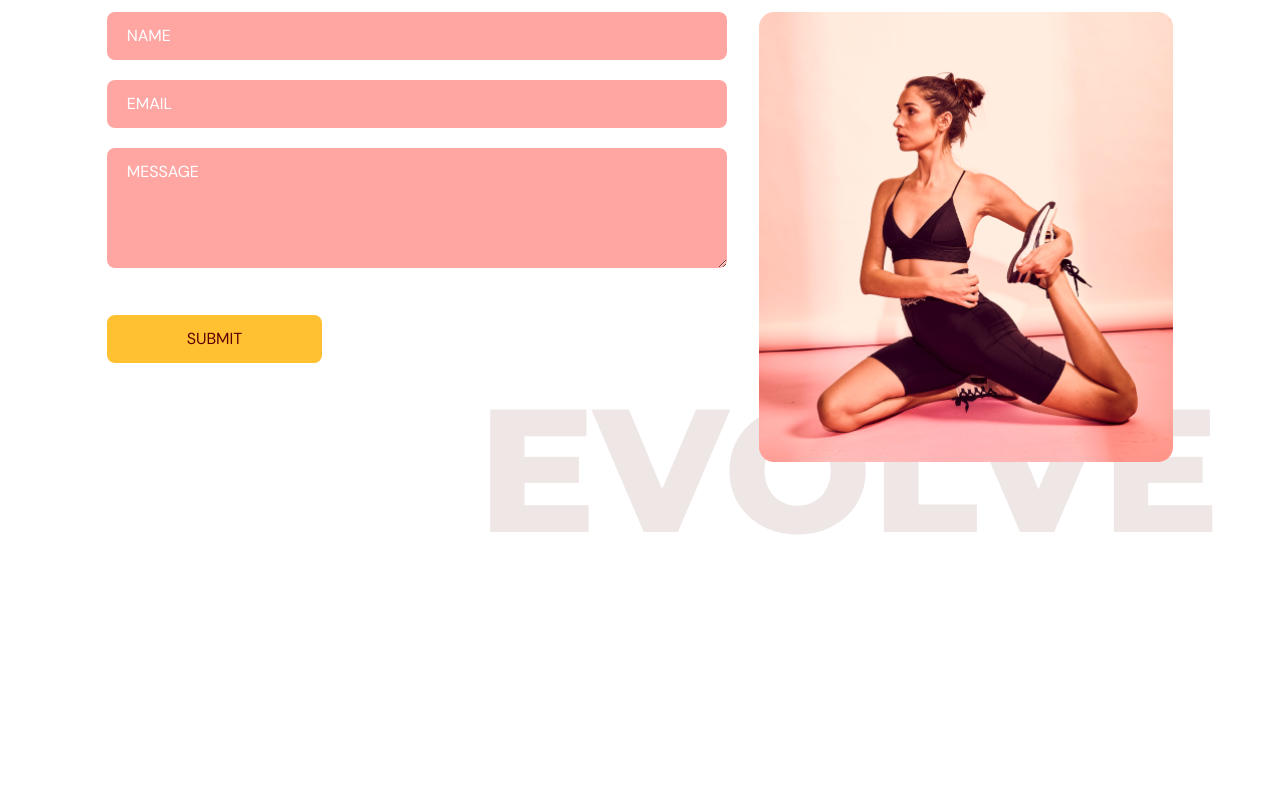
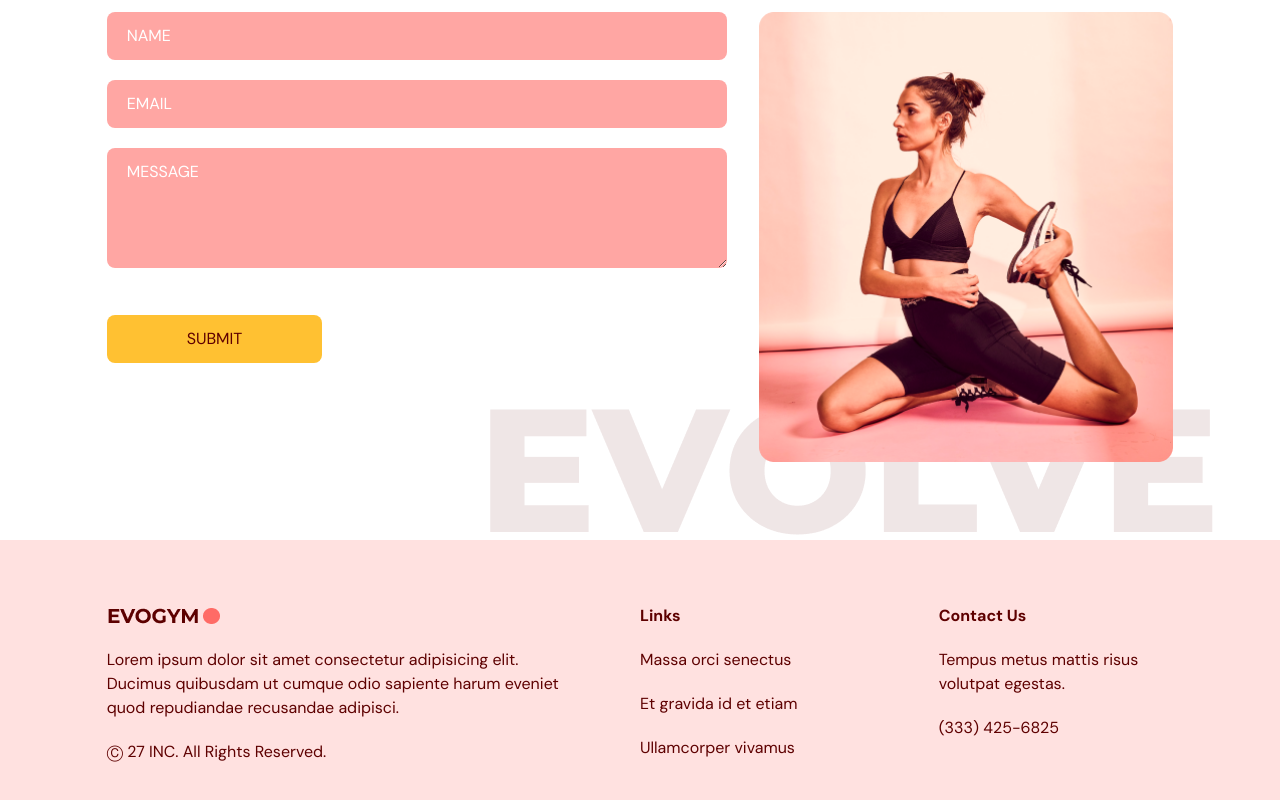
Before and after one commit to Subodh-27/GymWebsite_ReactTS, a React (Vite) app: page / in a window 1280 px wide. Shown: the part 3528-4328 px from the top of the page. Before the commit the page ends 4070 px from the top, so only its background shows below. Built offline with nearby package versions, Linux system fonts and the light colour scheme.

Commit message:
Completed Footer Section

```diff
--- a/src/App.tsx
+++ b/src/App.tsx
@@ -6,6 +6,7 @@
 import Benefits from '@/scenes/benefits'
 import OurClasses from '@/scenes/ourClasses'
 import ContactUs from '@/scenes/contactUs'
+import Footer from '@/scenes/footer'
 
 function App() {
   const [selectedPage, setSelectedPage] = useState<SelectedPage>(SelectedPage.Home)
@@ -35,6 +36,7 @@
       <Benefits setSelectedPage={setSelectedPage} />
       <OurClasses setSelectedPage={setSelectedPage} />
       <ContactUs setSelectedPage={setSelectedPage} />
+      <Footer setSelectedPage={setSelectedPage} />
     </div>
   )
 }
--- /dev/null
+++ b/src/scenes/footer/index.tsx
@@ -0,0 +1,32 @@
+import Logo from '@/assets/Logo.png'
+
+const Footer = () => {
+  return (
+    <footer className='bg-primary-100 py-16'>
+        <div className='justify-content mx-auto w-5/6 gap-16 md:flex'>
+            <div className='mt-16 basis-1/2 md:mt-0'>
+                <img src={Logo} alt="logo" />
+                <p className='my-5'>
+                    Lorem ipsum dolor sit amet consectetur adipisicing elit. Ducimus quibusdam ut cumque odio sapiente harum eveniet quod repudiandae recusandae adipisci.
+                </p>
+                <p>&#9400; 27 INC. All Rights Reserved.</p>
+            </div>
+
+            <div className='mt-16 basis-1/4 md:mt-0'>
+                <h4 className='font-bold'>Links</h4>
+                <p className="my-5">Massa orci senectus</p>
+                <p className="my-5">Et gravida id et etiam</p>
+                <p>Ullamcorper vivamus</p>
+            </div>
+
+            <div className="mt-16 basis-1/4 md:mt-0">
+                <h4 className="font-bold">Contact Us</h4>
+                <p className="my-5">Tempus metus mattis risus volutpat egestas.</p>
+                <p>(333) 425-6825</p>
+            </div>
+        </div>
+    </footer>
+  )
+}
+
+export default Footer
```
Also changed, not shown: 1 other file (tests, documents, lock files or other folders).
